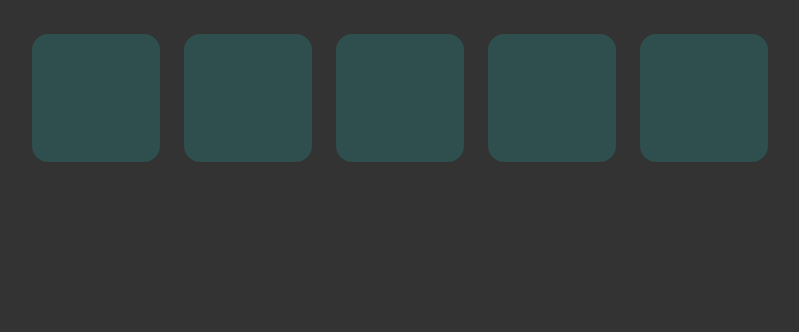
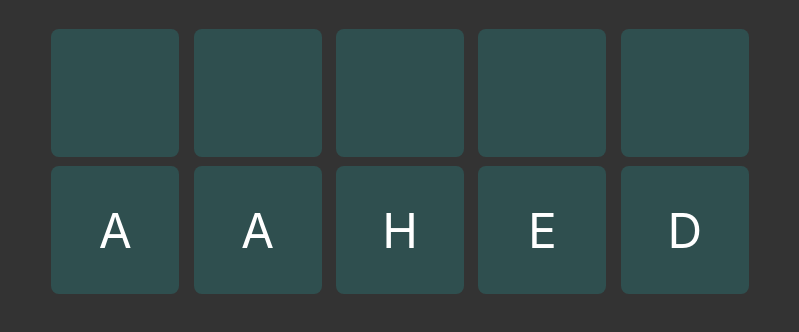
Before and after one commit to maxostarr/wordle-cheater-ui, a Svelte app: page / in a window 1280 px wide. Shown: the top 332 px of the page, without its empty margins (240-1039 px from the left). Built offline with nearby package versions, Linux system fonts and the light colour scheme.

Commit message:
set letter correctnes

```diff
--- a/src/App.svelte
+++ b/src/App.svelte
@@ -34,19 +34,33 @@
   }
 
   function getcorrectLetterCorrectPosition(letters): string[] {
-    return letters.filter((l) => l.value === 1).map((l) => l.letter);
+    return letters.map((l) => l.value ===1 ?  l.letter:"");
   }
   function getCorrectLetterIncorrectPosition(letters): Array<[string, number]> {
     return letters
       .filter((l) => l.value === 2)
       .map((l, i) => [l.letter, i] as [string, number]);
   }
+
+  const handleLetterContainerClick = (index) => (e) => {
+    letters[index] = {
+      ...letters[index],
+      value: (letters[index].value + 1) % 3,
+    };
+    console.log(
+      "🚀 ~ file: App.svelte ~ line 47 ~ handleLetterContainerClick ~ letters[index]",
+      letters[index],
+    );
+  };
 </script>
 
 <main>
   <div class="row">
-    {#each letters as letter}
-      <span class="letterContainer">
+    {#each letters as letter, index}
+      <span
+        class={"letterContainer val" + letter.value}
+        on:click={handleLetterContainerClick(index)}
+      >
         <span class="letter">{letter.letter.toUpperCase()}</span>
       </span>
     {/each}
@@ -77,16 +91,26 @@
     height: 10vw;
     background-color: darkslategray;
     color: white;
-    font-size: xx-large;
-    margin: 0.3em;
-    border-radius: 0.5em;
+    margin: 0.3rem;
+    border-radius: 0.5rem;
+  }
+
+  .val0 {
+    background-color: darkslategray;
+  }
+  .val1 {
+    background-color: greenyellow;
+  }
+  .val2 {
+    background-color: orange;
   }
 
   .row {
     display: grid;
     width: max-content;
     grid-template-columns: repeat(5, 1fr);
-    grid-gap: 0.3em;
+    font-size: 3em;
+    grid-gap: 0.3rem;
   }
 
   .letter {
@@ -94,6 +118,8 @@
     justify-content: center;
     align-items: center;
     height: 100%;
+    user-select: none;
+    cursor: pointer;
   }
 
   @media (min-width: 640px) {
```
